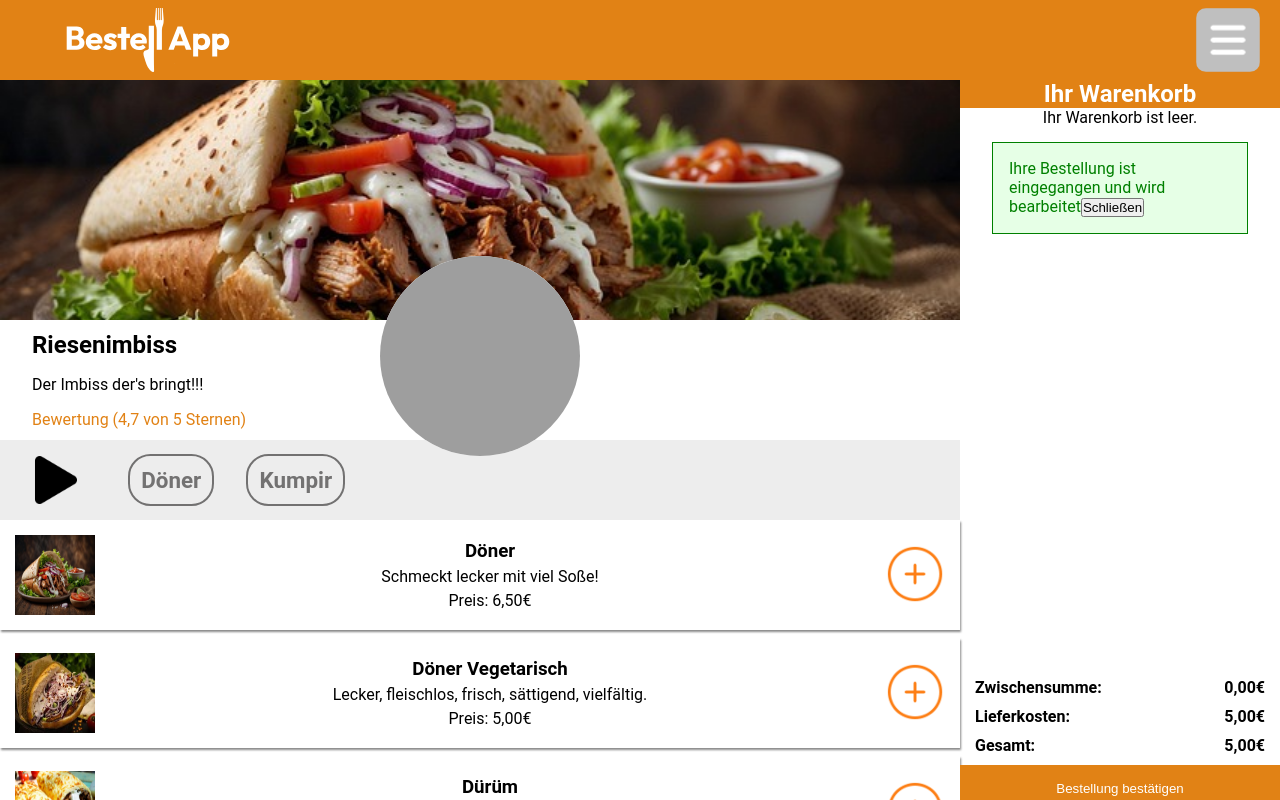
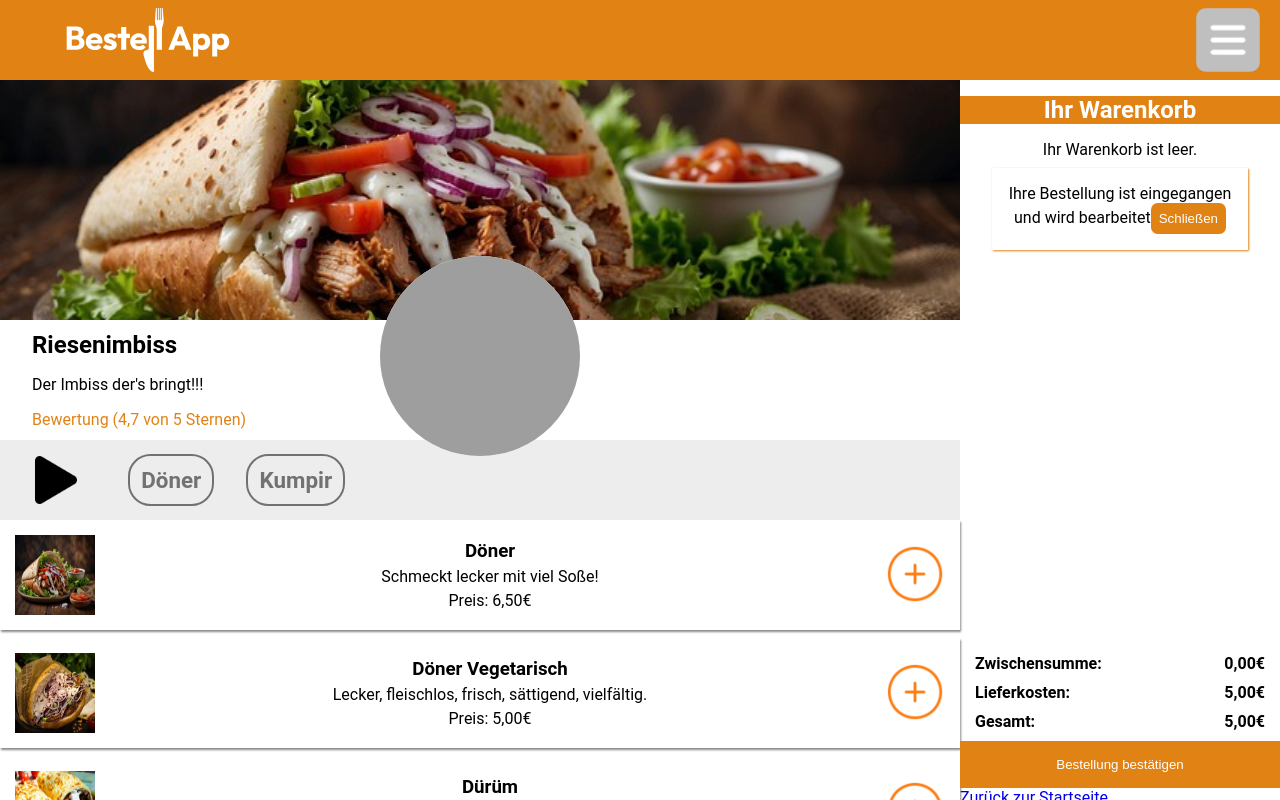
Before and after one commit to Prodigy2103/BestellApp, a plain HTML site: page index.html in a window 1280 px wide. Both pictures are taken after a click on the button "Bestellung bestätigen". Shown: the top 800 px of the page. Drawn offline with Linux system fonts and the light colour scheme; grey boxes are pictures that could not be loaded.

Commit message:
button der message gestylt

```diff
--- a/style.css
+++ b/style.css
@@ -256,6 +256,7 @@ header {
     height: 90dvh;
     z-index: 10;
     color: black;
+    padding: 1rem;
 
     @media (max-width: 970px) {
         display: none;
@@ -276,11 +277,12 @@ header {
         .menuOrder {
             width: 20rem;
             min-height: 50dvh;
-            height: 70dvh;
+            height: 65dvh;
             overflow: auto;
 
             p {
                 text-align: center;
+                margin-top: 1rem;
             }
 
             .cartItem {
@@ -342,25 +344,9 @@ header {
         .button-style:hover {
             background-color: #1f9d23;
         }
-
-        .startBtn {
-            background: rgb(225, 130, 21);
-            width: 100%;
-            text-align: center;
-            margin-top: 10px;
-            padding: 1rem;
-
-            a {
-                width: 100%;
-                color: white;
-                text-decoration: none;
-                border: none;
-                cursor: pointer;
-                text-align: center;
-            }
-        }
     }
 }
+
 /* #endregion */
 
 /* #region footer */
@@ -461,11 +447,11 @@ footer {
     }
 
     .summaryRow {
+        background: white;
         display: flex;
         justify-content: space-between;
-        margin-top: 10px;
         font-weight: bold;
-        padding: 0 15px;
+        padding: 0 25px;
     }
 
     .button-style {
@@ -517,12 +503,24 @@ footer {
 
 #message {
     display: none;
+    text-align: center;
     margin: 2rem;
     padding: 1rem;
-    border: 1px solid green;
-    background: #e6ffe6;
-    color: green;
+    box-shadow: 1px 1px 2px rgb(225, 130, 21);
+    background: white;
+    color: black;
+    top: 40px;
+    position: absolute;
     z-index: 20;
-    position: absolute;
-    top: 30px;
+
+    .closeButton {
+        padding: 0.5rem;
+        background-color: rgb(225, 130, 21);
+        color: white;
+        text-decoration: none;
+        border: none;
+        cursor: pointer;
+        text-align: center;
+        border-radius: 0.5em;
+    }
 }
```
